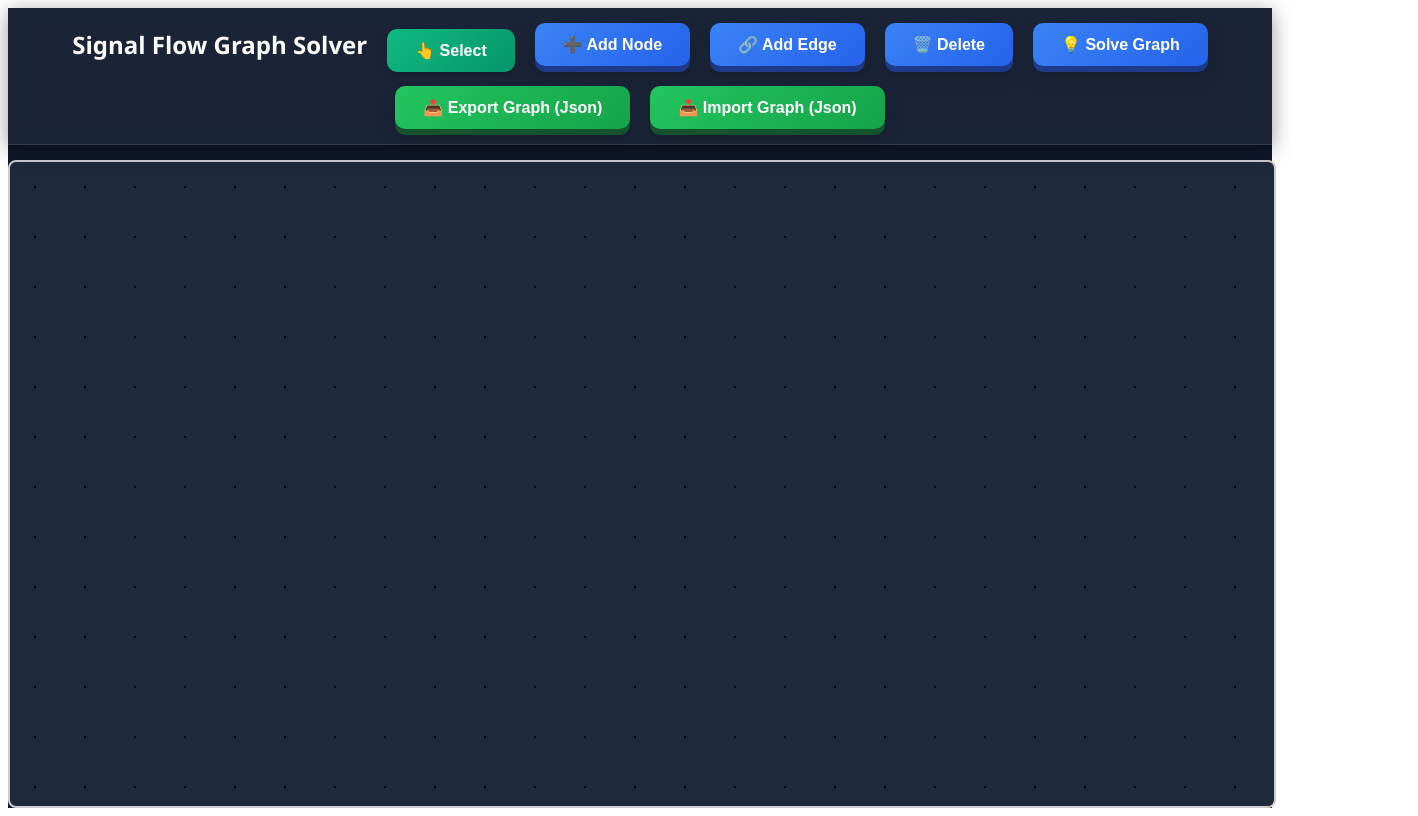
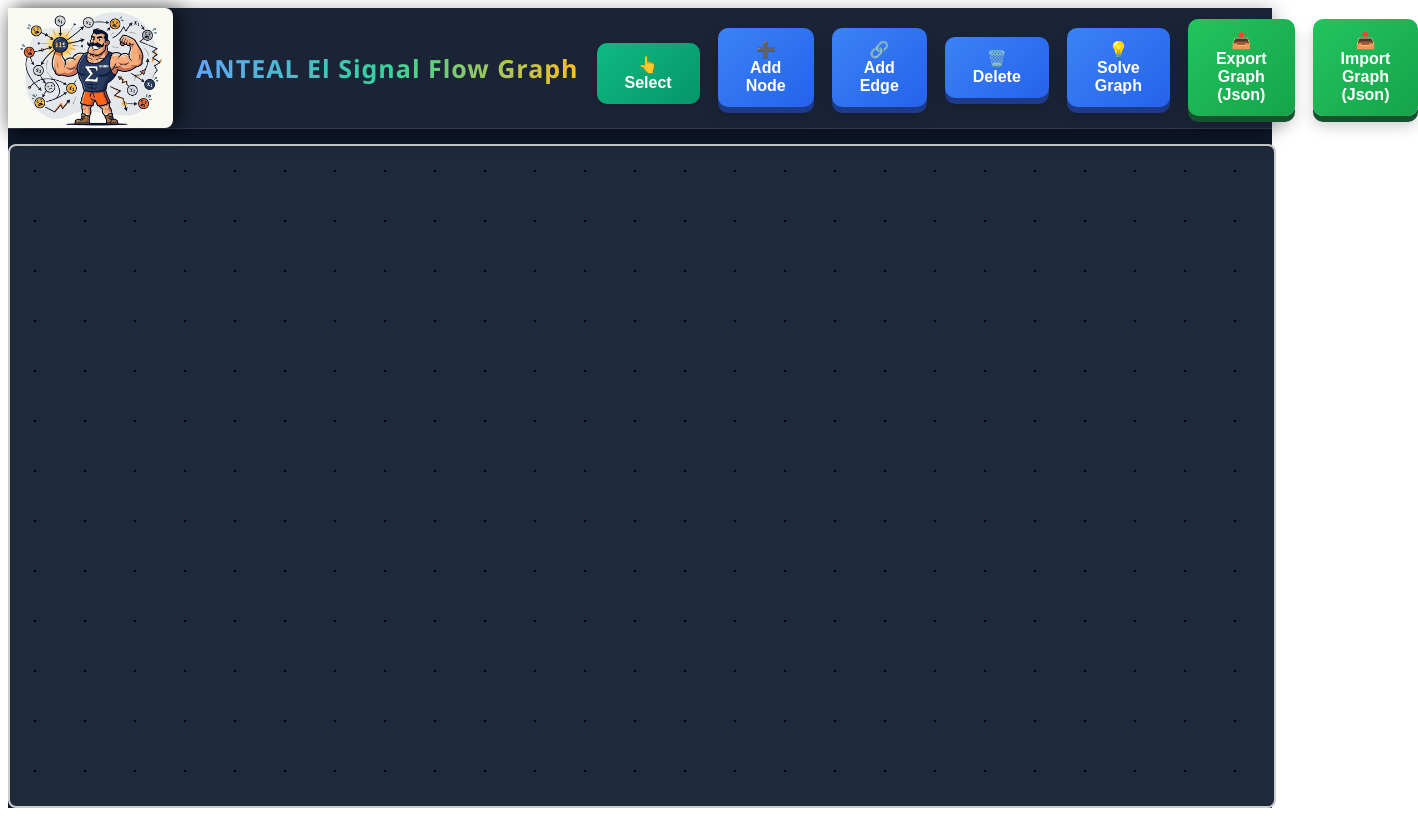
Before and after one commit to MohamedMahmoudAli5125/signal-flow-graph-solver, an Angular app in the folder signal-flow-graph-solver/: page / in a window 1280 px wide. Shown: the whole page, 1418 px wide, since content can reach past the window. Built offline with nearby package versions, Linux system fonts and the light colour scheme.

Commit message:
Logo El ANTEAL

```diff
--- a/signal-flow-graph-solver/src/app/components/graph-gui/graph-gui.css
+++ b/signal-flow-graph-solver/src/app/components/graph-gui/graph-gui.css
@@ -18,22 +18,41 @@
 
 .controls {
   display: flex;
-  justify-content: center;
+  justify-content: flex-start;
   align-items: center;
-  flex-wrap: wrap;
-  gap: 20px;
-  padding: 15px 25px;
+  gap: 18px;
+  padding: 0 0 0 0;
   background: rgba(30, 41, 59, 0.8);
   backdrop-filter: blur(10px);
   color: #fdfbfb;
   border-bottom: 1px solid rgba(255, 255, 255, 0.1);
   box-shadow: 0 4px 20px rgba(0, 0, 0, 0.4);
   z-index: 10;
+  width: 100%;
+  box-sizing: border-box;
+}
+
+.logo {
+  height: 100%;
+  object-fit: contain;
+  max-height: 120px;
+  margin: 0;
+  padding: 0;
+  margin-right: 25px;
+  box-shadow: 8px 0 20px rgba(0, 0, 0, 0.6), inset -2px 0 15px rgba(0, 0, 0, 0.3);
+  border-radius: 0 8px 8px 0;
 }
 
 .controls h1 {
-  margin: 0;
-  font-size: 24px;
+  margin: 0 0 0 -20px;
+  font-size: 25px;
+  white-space: nowrap;
+  background: linear-gradient(90deg, #60a5fa, #34d399, #fbbf24);
+  -webkit-background-clip: text;
+  -webkit-text-fill-color: transparent;
+  background-clip: text;
+  font-weight: 700;
+  letter-spacing: 1px;
 }
 
 button {
--- a/signal-flow-graph-solver/src/app/components/graph-gui/graph-gui.html
+++ b/signal-flow-graph-solver/src/app/components/graph-gui/graph-gui.html
@@ -1,6 +1,7 @@
 
 <div class="controls">
-    <h1>Signal Flow Graph Solver</h1>
+        <img src="logo.jpeg" alt="Logo" class="logo">
+        <h1>ANTEAL El Signal Flow Graph</h1>
     <button [class.active]="state === 'Select'" (click)="select()">👆 Select</button>
     <button [class.active]="state === 'AddNode'" (click)="addNode()">➕ Add Node</button>
     <button [class.active]="state === 'AddEdgeSource' || state === 'AddEdgeTarget'" (click)="addEdge()">🔗 Add Edge</button>
```
Also changed, not shown: signal-flow-graph-solver/public/logo.jpeg (added).
